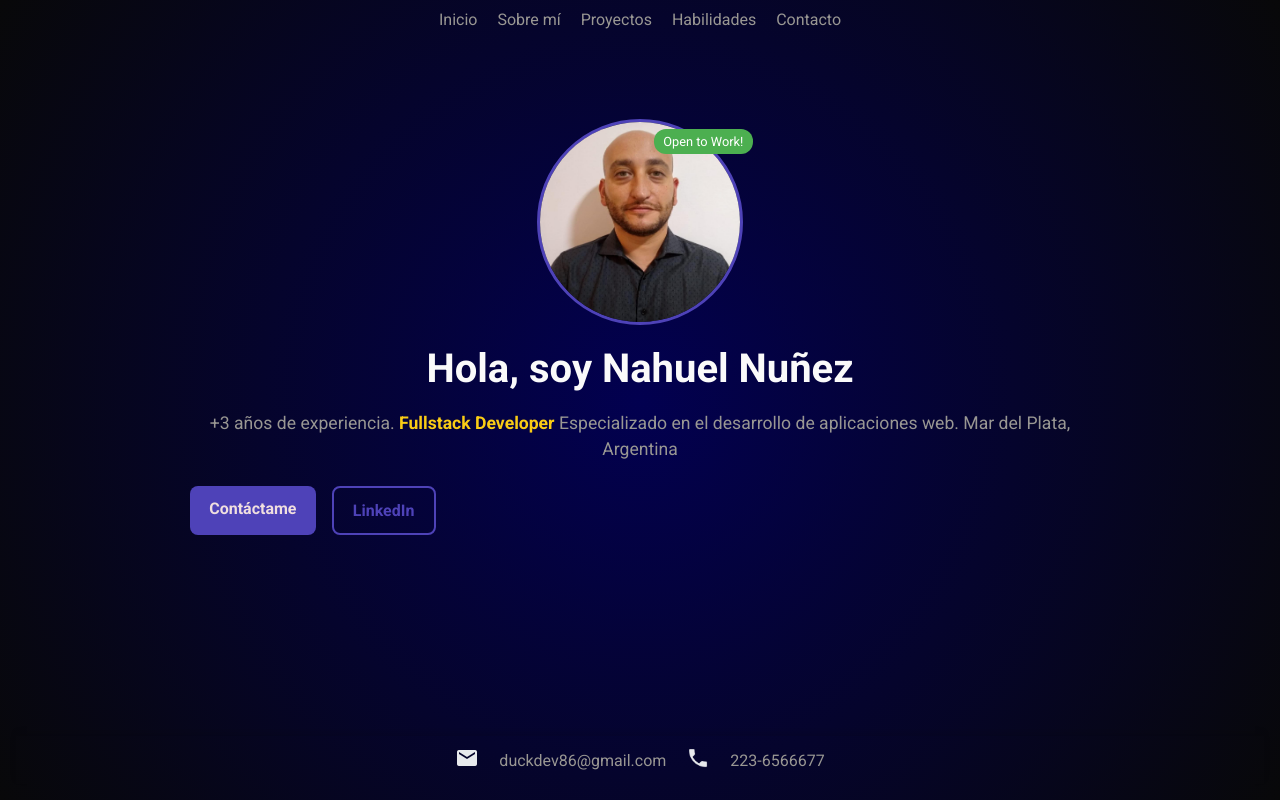
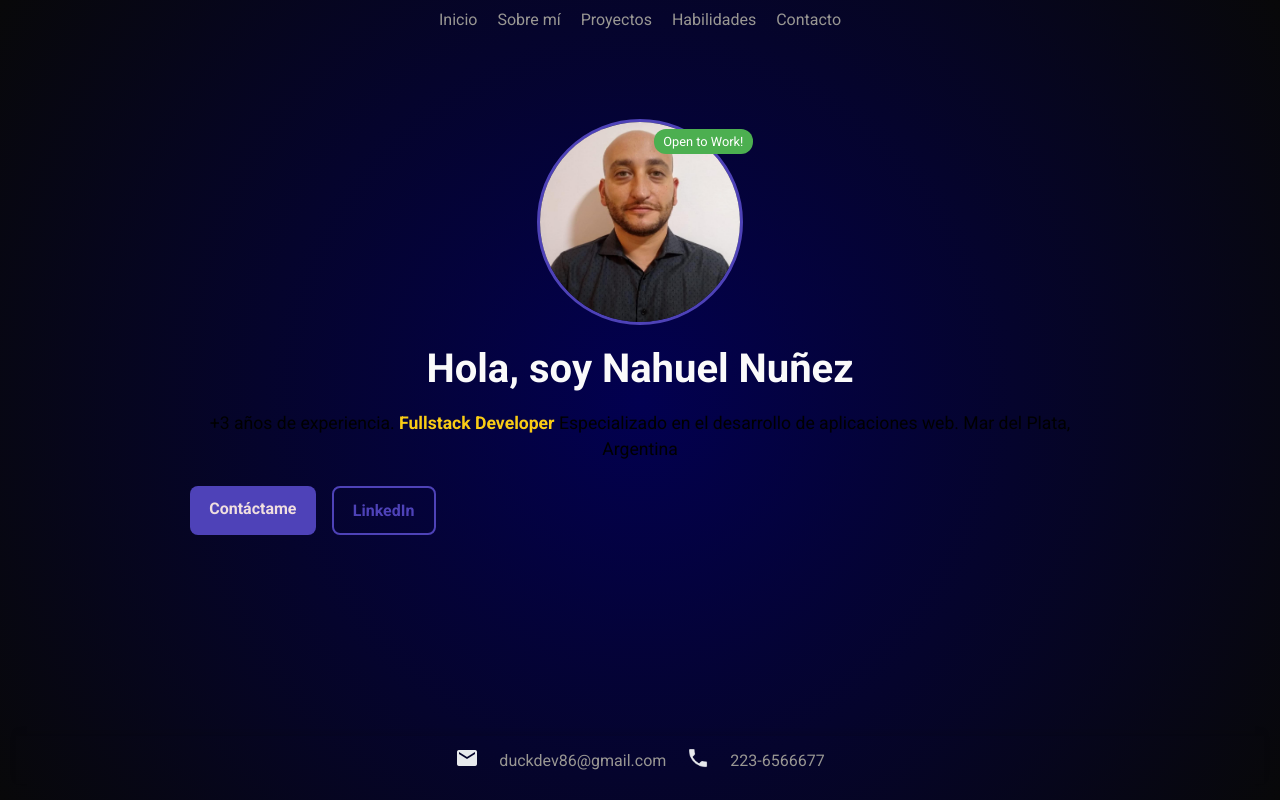
Before and after one commit to 86developer/portfolio, an Angular app: page / in a window 1280 px wide. Built offline with nearby package versions, Linux system fonts and the light colour scheme.

Commit message:
Limpieza estilos

```diff
--- a/src/styles.css
+++ b/src/styles.css
@@ -17,8 +17,3 @@ body {
   max-width: 1200px;
   padding: 0 16px;
 }
-h1,
-h2,
-p {
-  color: rgb(153, 151, 147);
-}
```
